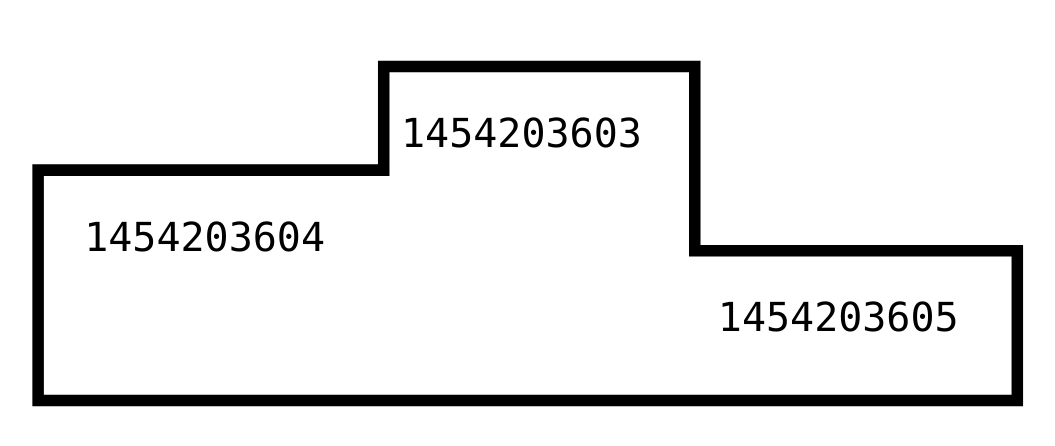
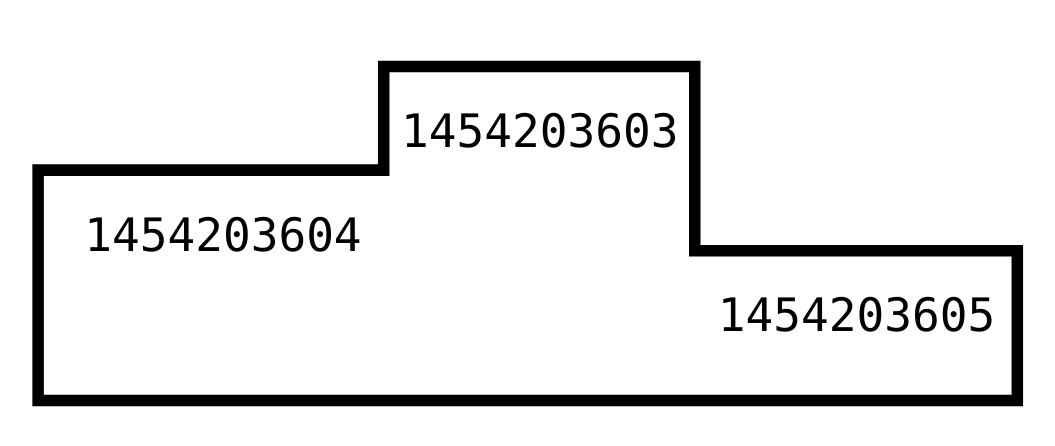
Before and after one commit to bazabaza/bazart, a plain HTML site: page it.primitives/06-timestamp-champ.html in a window 1280 px wide. Shown: the part 230-676 px from the top of the page, without its empty margins (95-1150 px from the left). Drawn offline with nearby package versions, Linux system fonts and the light colour scheme.

Commit message:
font size

```diff
--- a/it.primitives/06-timestamp-champ.html
+++ b/it.primitives/06-timestamp-champ.html
@@ -44,7 +44,7 @@
             var timestamp3 = (Date.now() + 2000).toString();
             timestamp3 = timestamp3.substring(0, timestamp3.length - 3);
 
-            ctx.font = "40px Monaco";
+            ctx.font = 4 * p + "px Monaco";
             ctx.fillText(timestamp1, 37.5 * p, 29 * p);
             ctx.fillText(timestamp2, 10 * p, 38 * p);
             ctx.fillText(timestamp3, 65 * p, 45 * p);
```
